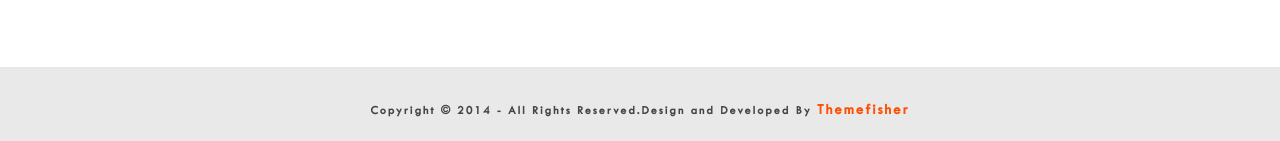
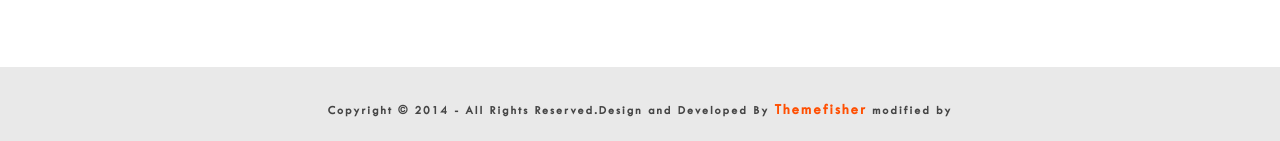
Before and after one commit to falah-maulana/Project-MASKUY, a plain HTML site: page index.html in a window 1280 px wide. Shown: the part 7633-7774 px from the top of the page. Drawn offline with nearby package versions, Linux system fonts and the light colour scheme; some packages are replaced by stand-ins of ours; a script that the page names is missing.

Commit message:
Update index.html

```diff
--- a/index.html
+++ b/index.html
@@ -3,7 +3,7 @@
 	<head>
 		<meta charset="utf-8">
 		<meta http-equiv="X-UA-Compatible" content="IE=edge">
-		<title>Restaurant One Page HTML5 Template</title>
+		<title>MASKUY resep masakan simple</title>
 		<meta name="description" content="">
 		<meta name="viewport" content="width=device-width, initial-scale=1">
 		<link rel="stylesheet" href="css/owl.carousel.css">
@@ -409,7 +409,7 @@
             <div class="row">
                 <div class="col-md-12 col-sm-12">
                     <div class="block">
-                        <p>Copyright &copy; 2014 - All Rights Reserved.Design and Developed By <a href="http://www.themefisher.com">Themefisher</a></p>
+                        <p>Copyright &copy; 2014 - All Rights Reserved.Design and Developed By <a href="http://www.themefisher.com">Themefisher</a> modified by <a href="MASKUY"></a></p>
                     </div>
                 </div>
             </div>
```
